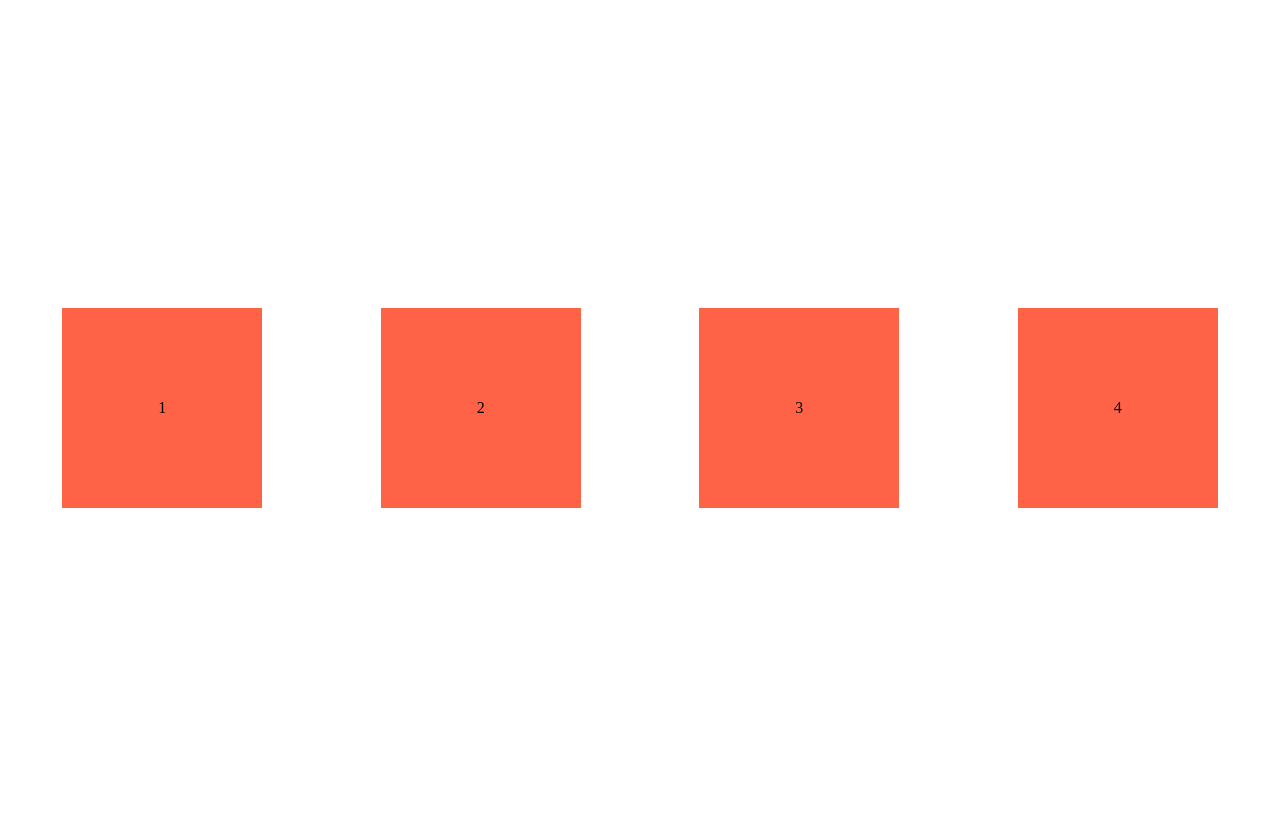
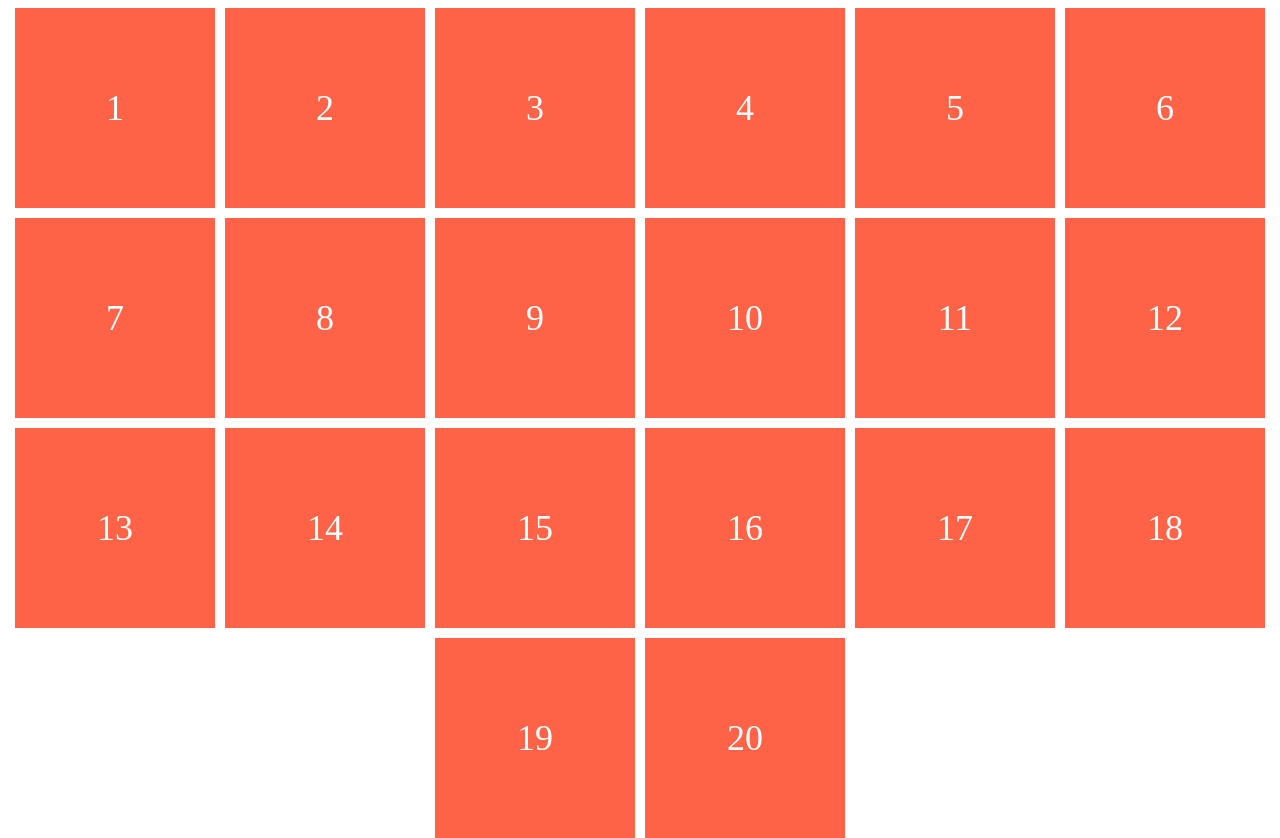
Before and after one commit to jiwonkim16/css-layout-masterclass, a plain HTML site: page index.html in a window 1280 px wide. Before the commit the page ends 816 px from the top, so only its background shows below. Drawn offline with Linux system fonts and the light colour scheme.

Commit message:
🐛 flex-wrap, flex-flow

```diff
--- a/index.html
+++ b/index.html
@@ -13,6 +13,22 @@
       <div class="box">2</div>
       <div class="box">3</div>
       <div class="box">4</div>
+      <div class="box">5</div>
+      <div class="box">6</div>
+      <div class="box">7</div>
+      <div class="box">8</div>
+      <div class="box">9</div>
+      <div class="box">10</div>
+      <div class="box">11</div>
+      <div class="box">12</div>
+      <div class="box">13</div>
+      <div class="box">14</div>
+      <div class="box">15</div>
+      <div class="box">16</div>
+      <div class="box">17</div>
+      <div class="box">18</div>
+      <div class="box">19</div>
+      <div class="box">20</div>
     </div>
   </body>
 </html>
--- a/style.css
+++ b/style.css
@@ -2,14 +2,16 @@
   display: flex;
   height: 100vh;
   gap: 10px;
-  justify-content: space-around;
-  align-items: center;
+  justify-content: center;
+  flex-flow: row wrap;
 }
 
 .box {
   width: 200px;
   height: 200px;
   background-color: tomato;
+  font-size: 36px;
+  color: white;
   display: flex;
   align-items: center;
   justify-content: center;
```
